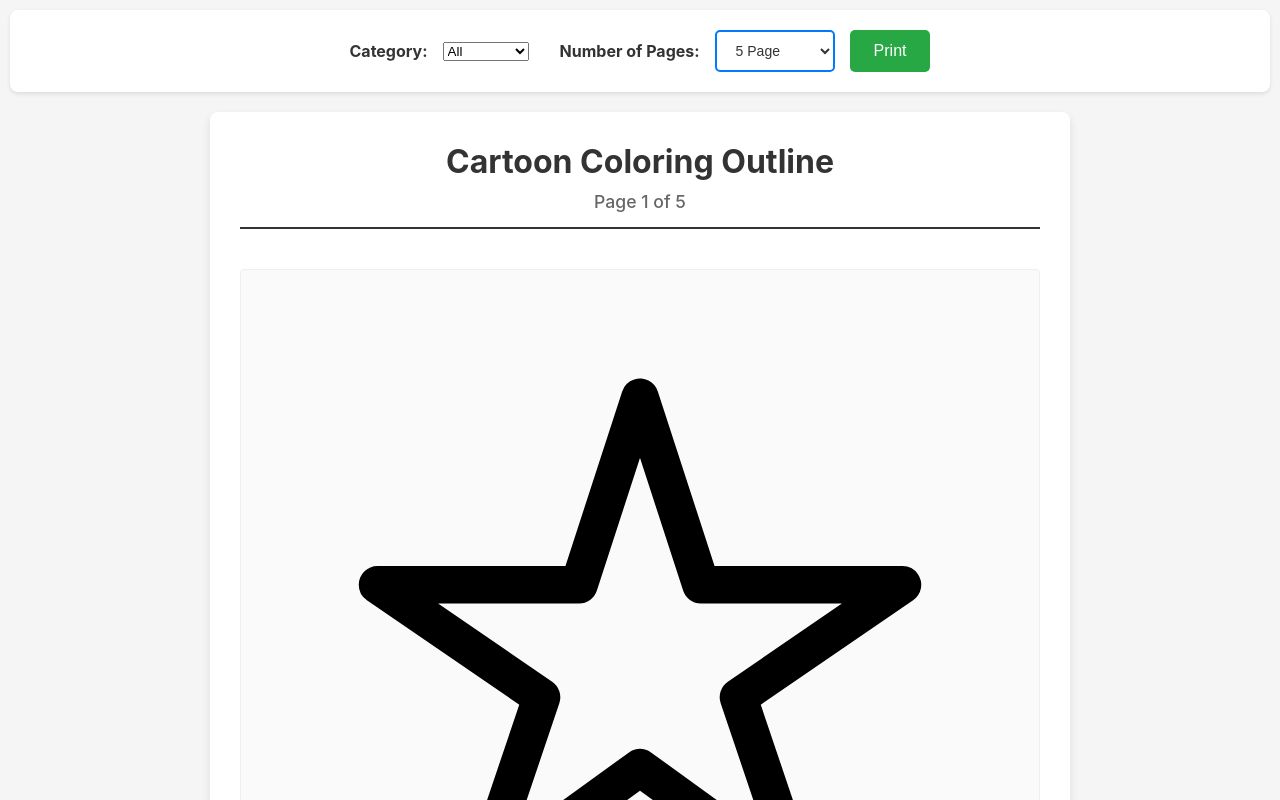
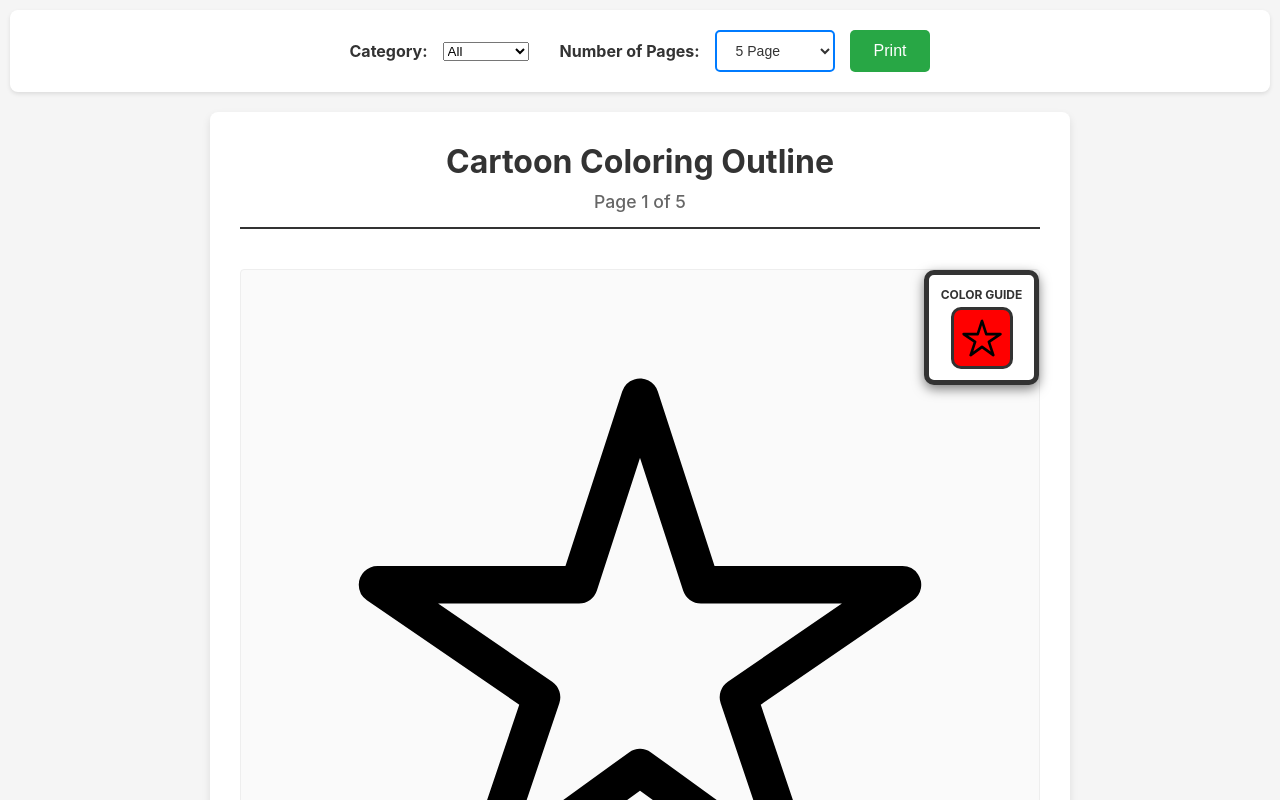
Before and after one commit to abhijeetguptaa/coloring-app, a React (Create React App) app: page / in a window 1280 px wide. Shown: the top 800 px of the page. Built offline with nearby package versions, Linux system fonts and the light colour scheme.

Commit message:
updating master

```diff
--- a/src/App.js
+++ b/src/App.js
@@ -55,6 +55,22 @@ function App() {
       return (props) => <AlphabetOutline letter={letter} {...props} />;
     });
   }, []);
+
+  // Function to get mixed colors based on category and icon type
+  const getMixedColors = (category, iconIndex) => {
+    const colorPalettes = {
+      alphabets: ['#ff0000', '#00ff00', '#0000ff', '#ffff00', '#ff00ff', '#00ffff'],
+      animals: ['#ff6600', '#ff0066', '#6600ff', '#00ff66', '#ff6600', '#0066ff'],
+      birds: ['#ff0000', '#00ff00', '#0000ff', '#ffff00', '#ff00ff', '#00ffff'],
+      transports: ['#ff0000', '#00ff00', '#0000ff', '#ffff00', '#ff00ff', '#00ffff'],
+      insects: ['#ff6600', '#ff0066', '#6600ff', '#00ff66', '#ff6600', '#0066ff'],
+      fantasy: ['#ff0000', '#00ff00', '#0000ff', '#ffff00', '#ff00ff', '#00ffff'],
+      nature: ['#00ff00', '#00ff00', '#0000ff', '#ffff00', '#ff00ff', '#00ffff']
+    };
+
+    const palette = colorPalettes[category] || colorPalettes.alphabets;
+    return palette[iconIndex % palette.length];
+  };
 
   // Category icon pools
   const iconPools = useMemo(() => ({
@@ -152,14 +168,18 @@ function App() {
         {loading ? (
           <div className="loading">Loading icons...</div>
         ) : (
-          outlines.map((IconComponent, index) => (
+          outlines.map((IconComponent, index) => {
+            const mixedColor = getMixedColors(selectedCategory, index);
+            return (
               <div key={index} className="outline-page">
                 <div className="page-header">
                   <h2>Cartoon Coloring Outline</h2>
                   <p>Page {index + 1} of {selectedPages}</p>
                 </div>
-              <div className="image-container">
+
+                <div className="image-container" style={{ position: 'relative' }}>
                   <div style={{ width: '600px', height: '600px', display: 'flex', alignItems: 'center', justifyContent: 'center' }}>
+                    {/* Main outline icon for coloring */}
                     <IconComponent
                       size={600}
                       style={{
@@ -170,13 +190,57 @@ function App() {
                       }}
                     />
                   </div>
+                  {/* Filled colored guide in top right corner */}
+                  <div style={{
+                    position: 'absolute',
+                    top: '0px',
+                    right: '0px',
+                    width: '105px',
+                    height: '105px',
+                    display: 'flex',
+                    flexDirection: 'column',
+                    alignItems: 'center',
+                    justifyContent: 'center',
+                    backgroundColor: 'white',
+                    borderRadius: '10px',
+                    border: '5px solid #333',
+                    boxShadow: '0 4px 12px rgba(0,0,0,0.5)',
+                    zIndex: 10
+                  }}>
+                    <div style={{ fontSize: '12px', fontWeight: 'bold', marginBottom: '5px', color: '#333' }}>
+                      COLOR GUIDE
                     </div>
+                    <div style={{
+                      width: '56px',
+                      height: '56px',
+                      backgroundColor: mixedColor,
+                      borderRadius: '10px',
+                      border: '3px solid #333',
+                      display: 'flex',
+                      alignItems: 'center',
+                      justifyContent: 'center',
+                      overflow: 'hidden'
+                    }}>
+                      <IconComponent
+                        size={42}
+                        style={{
+                          color: 'white',
+                          stroke: 'white',
+                          strokeWidth: '2px',
+                          fill: 'white'
+                        }}
+                      />
+                    </div>
+                  </div>
+                </div>
+
                 <div className="page-footer">
                   <p>Name: _________________________</p>
                   <p>Date: _________________________</p>
                 </div>
               </div>
-          ))
+            );
+          })
         )}
       </div>
     </div>
```
Lines whose indentation alone changed are shown as unchanged.
